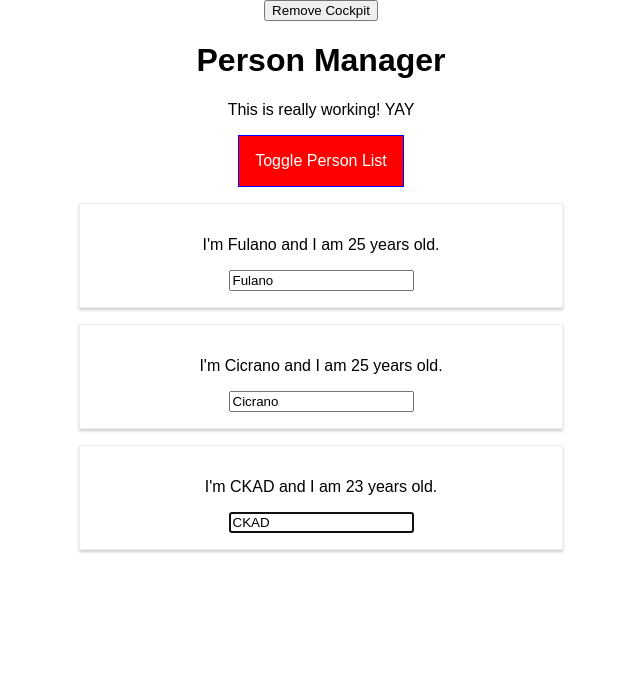
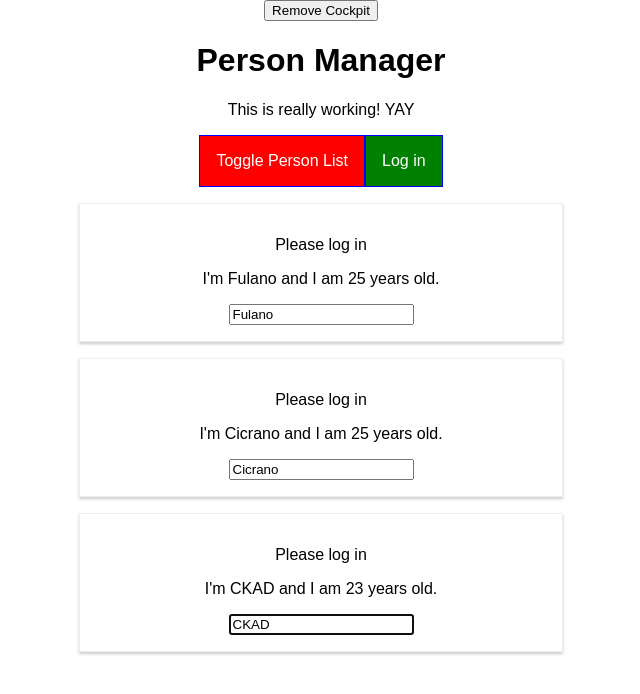
Before and after one commit to natanielmendes/angular-complete-guide, a React app: page / in a window 1280 px wide. Shown: the top 694 px of the page, without its empty margins (319-959 px from the left). Built offline with nearby package versions, Linux system fonts and the light colour scheme.

Commit message:
Understanding Prop Chain Problems

```diff
--- a/src/components/Cockpit/Cockpit.js
+++ b/src/components/Cockpit/Cockpit.js
@@ -42,6 +42,7 @@
             <h1>{props.title}</h1>
             <p className={assignedClasses.join(' ')}>This is really working! YAY</p>
             <button ref={toggleBtnRef} className={btnClass} onClick={props.clicked}>Toggle Person List</button>
+            <button onClick={props.login}>Log in</button>
         </div>
     );
 };
--- a/src/components/PersonList/Person/Person.js
+++ b/src/components/PersonList/Person/Person.js
@@ -24,6 +24,7 @@
         console.log('[Person.js] rendering...')
         return (
             <Aux>
+                {this.props.isAuth ? <p>Authenticated!</p> : <p>Please log in</p>}
                 <p onClick={this.props.click}>I'm {this.props.name} and I am {this.props.age} years old.</p>
                 <p>{this.props.children}</p>
                 <input
--- a/src/components/PersonList/PersonList.js
+++ b/src/components/PersonList/PersonList.js
@@ -25,12 +25,16 @@
   render() {
     console.log('[PersonList.js] rendering...');
     return this.props.personList.map((person, index) => {
-      return <Person
-        click={() => this.props.clicked(index)}
-        name={person.name}
-        age={person.age}
-        key={person.id}
-        changed={(event) => this.props.changed(event, person.id)} />
+      return (
+        <Person
+          click={() => this.props.clicked(index)}
+          name={person.name}
+          age={person.age}
+          key={person.id}
+          changed={(event) => this.props.changed(event, person.id)}
+          isAuth={this.props.isAuthenticated}
+        />
+      );
   });
   }
 }
--- a/src/containers/App.js
+++ b/src/containers/App.js
@@ -39,7 +39,8 @@
     otherState: 'some other value',
     showPersons: false,
     showCockpit: true,
-    changeCounter: 0
+    changeCounter: 0,
+    authenticated: false
   };
 
   togglePersonsHandler = () => {
@@ -76,25 +77,36 @@
     this.setState({persons: persons});
   }
 
+  loginHandler = () => {
+    this.setState({ authenticated: true });
+  };
+
   render () {
     console.log('[App.js] render');
     let persons = null;
     if (this.state.showPersons) {
-      persons = <PersonList
-            personList={this.state.persons}
-            clicked={this.deletePersonHandler}
-            changed={this.nameChangedHandler} />
+      persons = (
+        <PersonList
+          personList={this.state.persons}
+          clicked={this.deletePersonHandler}
+          changed={this.nameChangedHandler}
+          isAuthenticated={this.state.authenticated}
+        />
+      );
     }
 
     return (
       <Aux>
         <div className={classes.App}>
           <button onClick={() => {this.setState({ showCockpit: false })}}>Remove Cockpit</button>
-          {this.state.showCockpit ? (<Cockpit
-            title={this.props.appTitle}
-            showPersons={this.state.showPersons}
-            personsLength={this.state.persons.length}
-            clicked={this.togglePersonsHandler} />
+          {this.state.showCockpit ? (
+            <Cockpit
+              title={this.props.appTitle}
+              showPersons={this.state.showPersons}
+              personsLength={this.state.persons.length}
+              clicked={this.togglePersonsHandler}
+              login={this.loginHandler}
+            />
           ) : null}
           {persons}
         </div>
```
